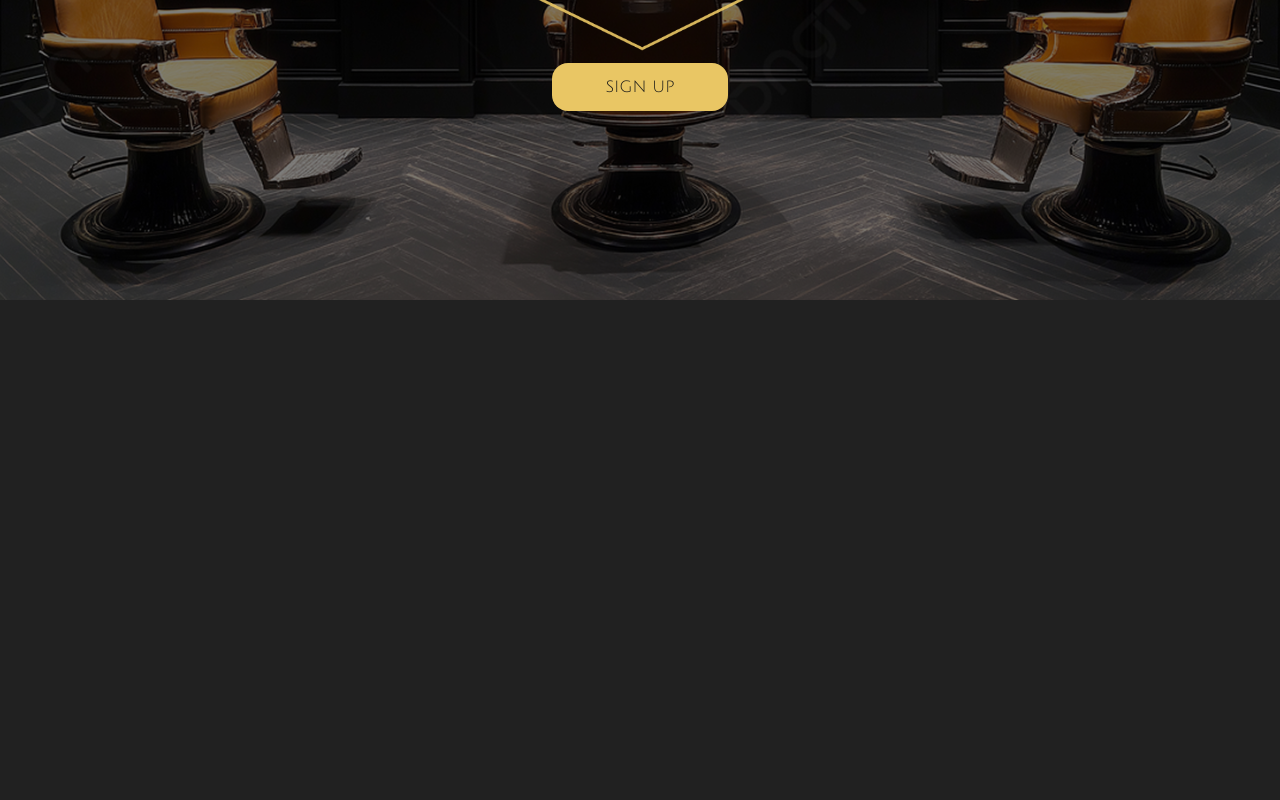
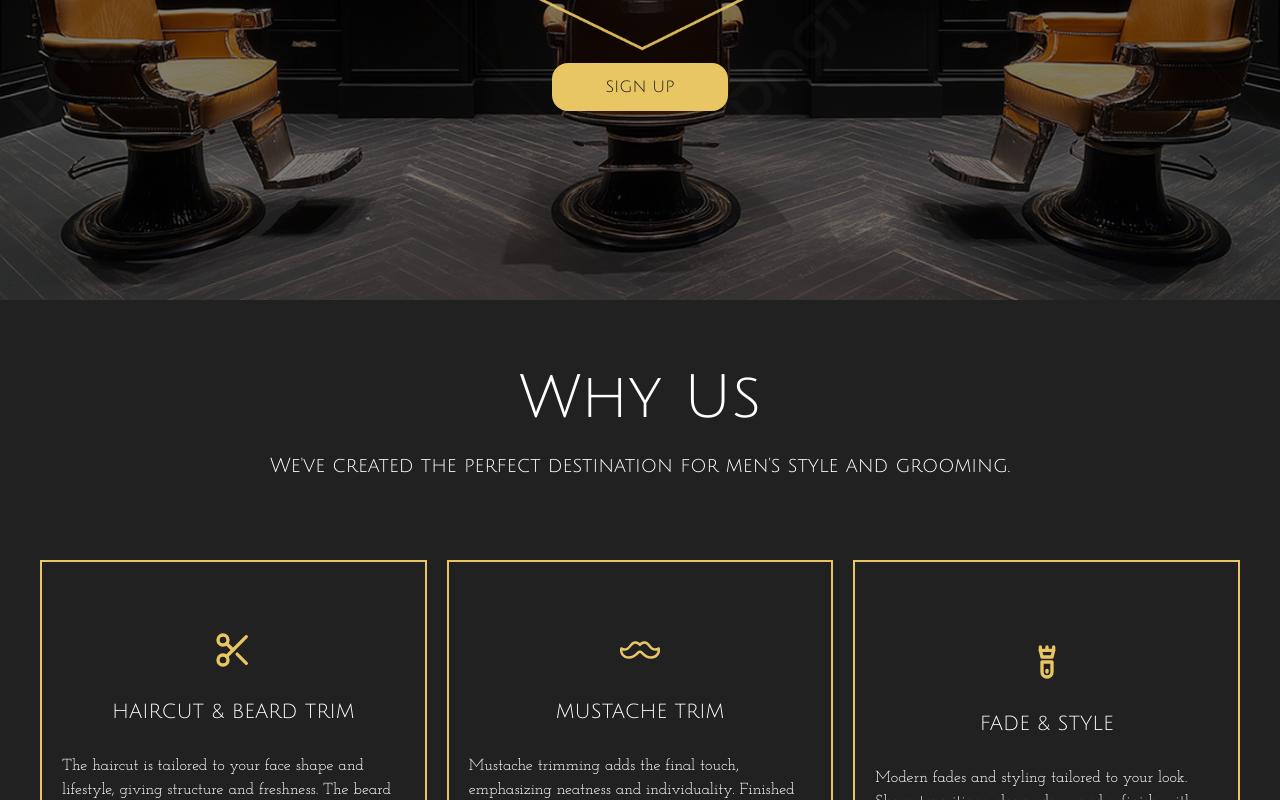
Before and after one commit to GitAvatq/kingsmans-barbershop, a Next.js app: page / in a window 1280 px wide. Shown: the part 500-1300 px from the top of the page. Before the commit the page ends 800 px from the top, so only its background shows below. Built offline with nearby package versions, Linux system fonts and the light colour scheme; a web font is replaced by a local one.

Commit message:
Why Block done

```diff
--- a/app/page.tsx
+++ b/app/page.tsx
@@ -1,15 +1,22 @@
 import Header from '@/widgets/header/ui';
 import Hero from '@/widgets/hero/ui';
+import WhyUs from '@/widgets/whyUs/ui';
 import React from 'react';
 
 const page = () => {
   return (
-    <div className="relative bg-[url(/hero-bg.jpg)] bg-center bg-cover w-full min-h-screen  ">
-      <div className='bg-black/50 absolute inset-0 z-0'></div>
-      <div className='relative  z-10 pb-5 '>
-        <Header />
-        <Hero />
+    <div>
+
+      <div className="relative bg-[url(/hero-bg.jpg)] bg-center bg-cover w-full min-h-screen  ">
+        <div className='bg-black/50 absolute inset-0 z-0'></div>
+        <div className='relative  z-10 pb-5 '>
+          <Header />
+          <Hero />
+        </div>
       </div>
+      <main>
+        <WhyUs />
+      </main>
     </div>
 
   );
--- /dev/null
+++ b/src/widgets/whyUs/model/index.ts
@@ -0,0 +1,58 @@
+import { SlMustache } from "react-icons/sl";
+import { FiScissors } from "react-icons/fi";
+import { Card, Model } from "../types/interface.card";
+import { TbRazorElectric } from "react-icons/tb";
+import { GiBeard } from "react-icons/gi";
+import { SiRollsroyce } from "react-icons/si";
+import { TbRazor } from "react-icons/tb";
+
+export const model: Model = {
+  title: "Why Us",
+  details:
+    "We've created the perfect destination for men's style and grooming.",
+};
+
+export const cardData: Card[] = [
+  {
+    id: 1,
+    cardTitle: "HAIRCUT & BEARD TRIM",
+    cardDetails:
+      "The haircut is tailored to your face shape and lifestyle, giving structure and freshness. The beard is shaped with precision, defining clean lines while keeping its natural fullness.",
+    icon: FiScissors,
+  },
+  {
+    id: 2,
+    cardTitle: "MUSTACHE TRIM",
+    cardDetails:
+      "Mustache trimming adds the final touch, emphasizing neatness and individuality. Finished with premium grooming products for healthy hair and a polished appearance.",
+    icon: SlMustache,
+  },
+  {
+    id: 3,
+    cardTitle: "FADE & STYLE",
+    cardDetails:
+      "Modern fades and styling tailored to your look. Sharp transitions, clean edges, and a finish with professional products.",
+    icon: TbRazorElectric,
+  },
+  {
+    id: 4,
+    cardTitle: "BEARD SHAPING & CARE",
+    cardDetails:
+      "Focused beard service: shaping, trimming, and conditioning. Keeps your beard strong, healthy, and perfectly defined.",
+    icon: GiBeard,
+  },
+  {
+    id: 5,
+    cardTitle: "ROYAL GROOMING PACKAGE",
+    cardDetails:
+      "The haircut is tailored to your face shape and lifestyle, giving structure and freshness. The beard is shaped with precision, defining clean lines while keeping its natural fullness.",
+    icon: SiRollsroyce,
+  },
+  {
+    id: 6,
+    cardTitle: "CLASSIC SHAVE",
+    cardDetails:
+      "A traditional hot towel shave with a straight razor. Relaxing, precise, and finished with soothing aftercare for a clean and fresh feel.",
+    icon: TbRazor,
+  },
+];
--- /dev/null
+++ b/src/widgets/whyUs/ui/card/index.tsx
@@ -0,0 +1,8 @@
+import { CardProps } from "../../types/interface.card";
+export const Card = ({ el: { icon: Icon, cardDetails, cardTitle } }: CardProps) => (
+    <div className='flex flex-col items-center justify-center gap-7 border-2 border-accent text-white px-5 py-6 h-[360px] max-md:h-72'>
+        <Icon color='#e9c664' size={40} />
+        <h3 className='text-xl font-accent max-md:text-base'>{cardTitle}</h3>
+        <p className="text-base font-base max-md:text-xs">{cardDetails}</p>
+    </div>
+)
--- /dev/null
+++ b/src/widgets/whyUs/ui/index.tsx
@@ -0,0 +1,23 @@
+import React from 'react';
+import { cardData } from '../model';
+import { Card } from './card';
+
+const WhyUs = () => {
+    return (
+        <div className=''>
+            <div className='max-w-[1240px] mx-auto px-5'>
+                <div className='py-7 text-white'>
+                    <h1 className='pt-10 text-6xl font-accent text-center'>Why Us</h1>
+                    <p className='mt-6 pb-20 font-accent text-xl text-center'>{`We've created the perfect destination for men's style and grooming.`}</p>
+                    <div className='grid grid-cols-3 gap-5 max-lg:grid-cols-2 max-sm:grid-cols-1'>
+                        {cardData.map((c) => (
+                            <Card key={c.id} el={c} />
+                        ))}
+                    </div>
+                </div>
+            </div>
+        </div>
+    );
+};
+
+export default WhyUs;
```
Also changed, not shown: src/widgets/whyUs/types/interface.card.ts (added, +15 -0 lines).
